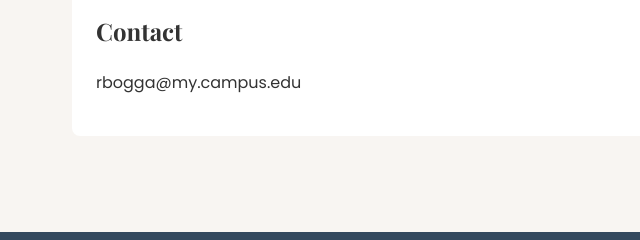
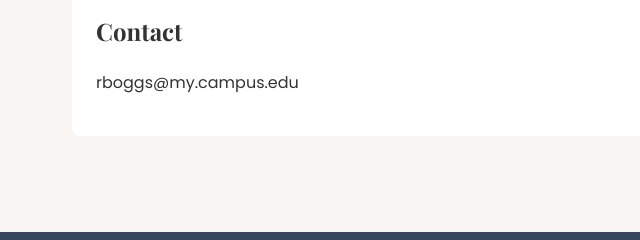
Before and after one commit to rose-boggs1023/Web-dev-project-2, a plain HTML site: page START_site/about.html in a window 1280 px wide. Shown: the part 1245-1485 px from the top of the page, 0-640 px from the left. Drawn offline with nearby package versions, Linux system fonts and the light colour scheme.

Commit message:
Update email address in about.html

```diff
--- a/START_site/about.html
+++ b/START_site/about.html
@@ -39,7 +39,7 @@
     </section>
     <section>
       <h2>Contact</h2>
-      <p>rbogga@my.campus.edu</p>
+      <p>rboggs@my.campus.edu</p>
       <p><a href="https://www.linkedin.com/in/rosella-boggs-51a8893aa/"></a></p>
     </section>
   </main>
```
